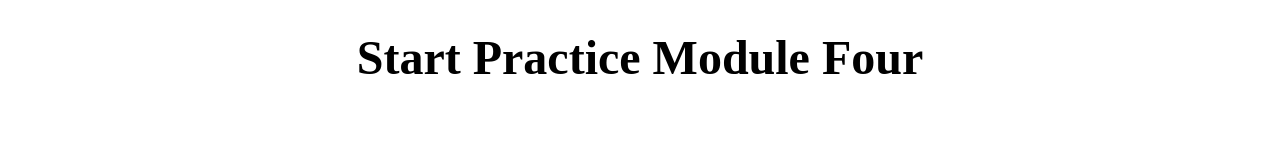
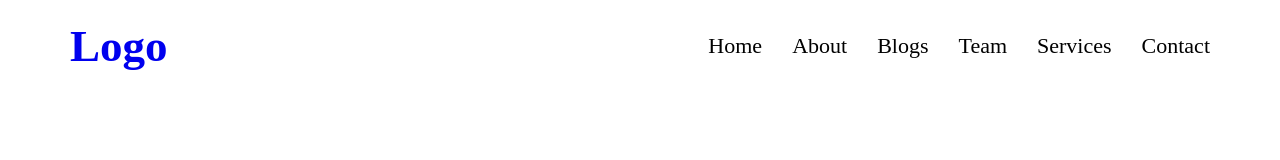
Before and after one commit to rakeebhasan/more-about-html-css, a plain HTML site: page index.html in a window 1280 px wide. Drawn offline with Linux system fonts and the light colour scheme.

Commit message:
Create a simple menu with hover effect on menu item.

```diff
--- a/index.html
+++ b/index.html
@@ -7,6 +7,22 @@
 		<link rel="stylesheet" href="style.css" />
 	</head>
 	<body>
-		<h2>Start Practice Module Four</h2>
+		<header class="container">
+			<nav class="menu-area">
+				<div class="nav-logo">
+					<a href="#">Logo</a>
+				</div>
+				<div class="menu-list">
+					<ul>
+						<li><a href="">home</a></li>
+						<li><a href="">about</a></li>
+						<li><a href="">blogs</a></li>
+						<li><a href="">team</a></li>
+						<li><a href="">services</a></li>
+						<li><a href="">contact</a></li>
+					</ul>
+				</div>
+			</nav>
+		</header>
 	</body>
 </html>
--- a/style.css
+++ b/style.css
@@ -4,8 +4,41 @@
 	box-sizing: border-box;
 }
 
-h2 {
-	text-align: center;
-	padding: 30px 0;
-	font-size: 3em;
+.container {
+	max-width: 1170px;
+	padding-left: 15px;
+	padding-right: 15px;
+	margin: auto;
 }
+
+.menu-area {
+	padding-top: 20px;
+	padding-bottom: 20px;
+	display: flex;
+	align-items: center;
+	justify-content: space-between;
+}
+
+.nav-logo a {
+	text-decoration: none;
+	font-size: 45px;
+	font-weight: 700;
+}
+
+.menu-list ul {
+	list-style: none;
+	display: flex;
+	align-items: center;
+	gap: 30px;
+}
+
+.menu-list ul li a {
+	text-transform: capitalize;
+	text-decoration: none;
+	color: black;
+	font-size: 22px;
+}
+
+.menu-list ul li a:hover {
+	text-decoration: underline;
+}
```
